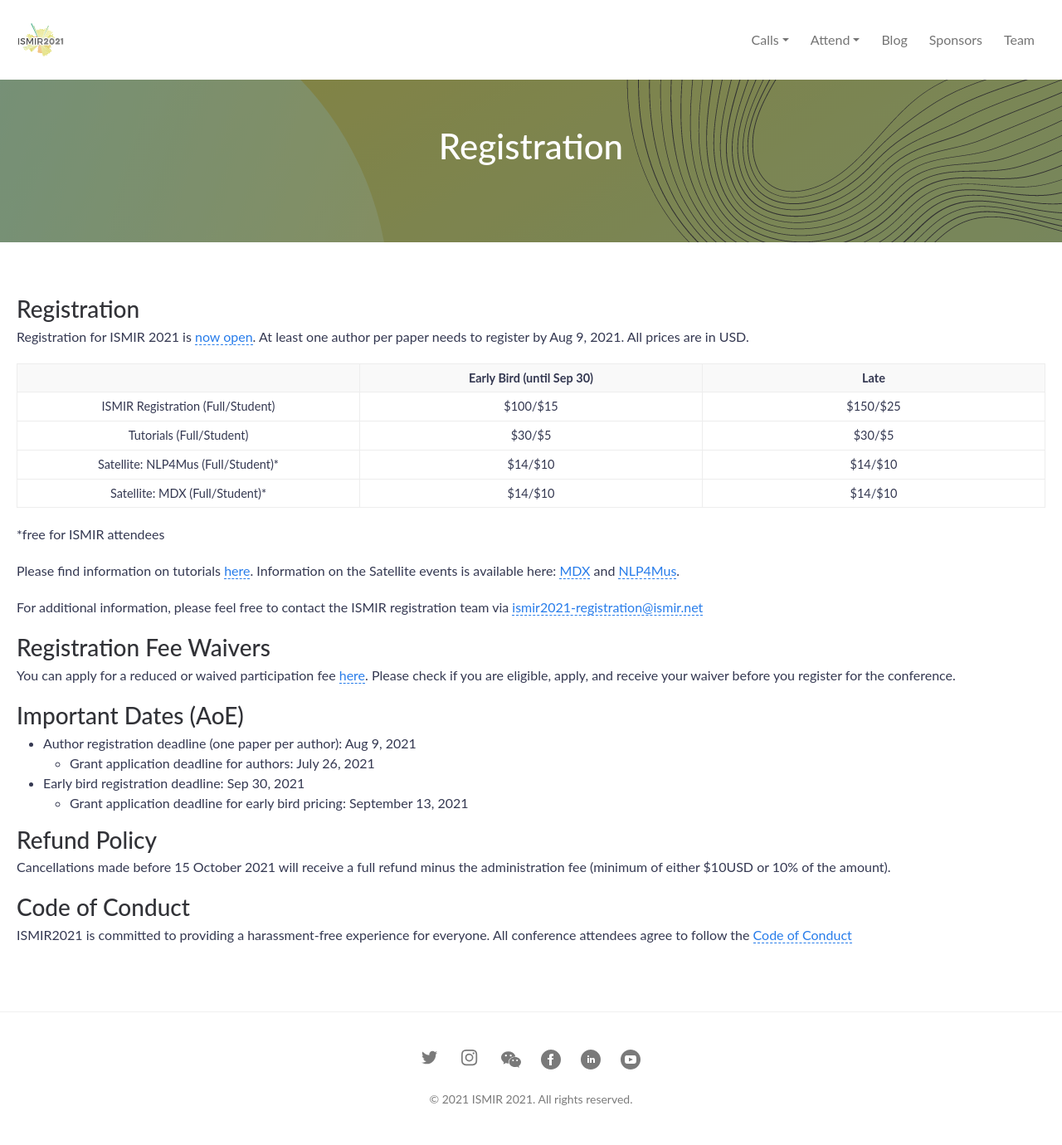
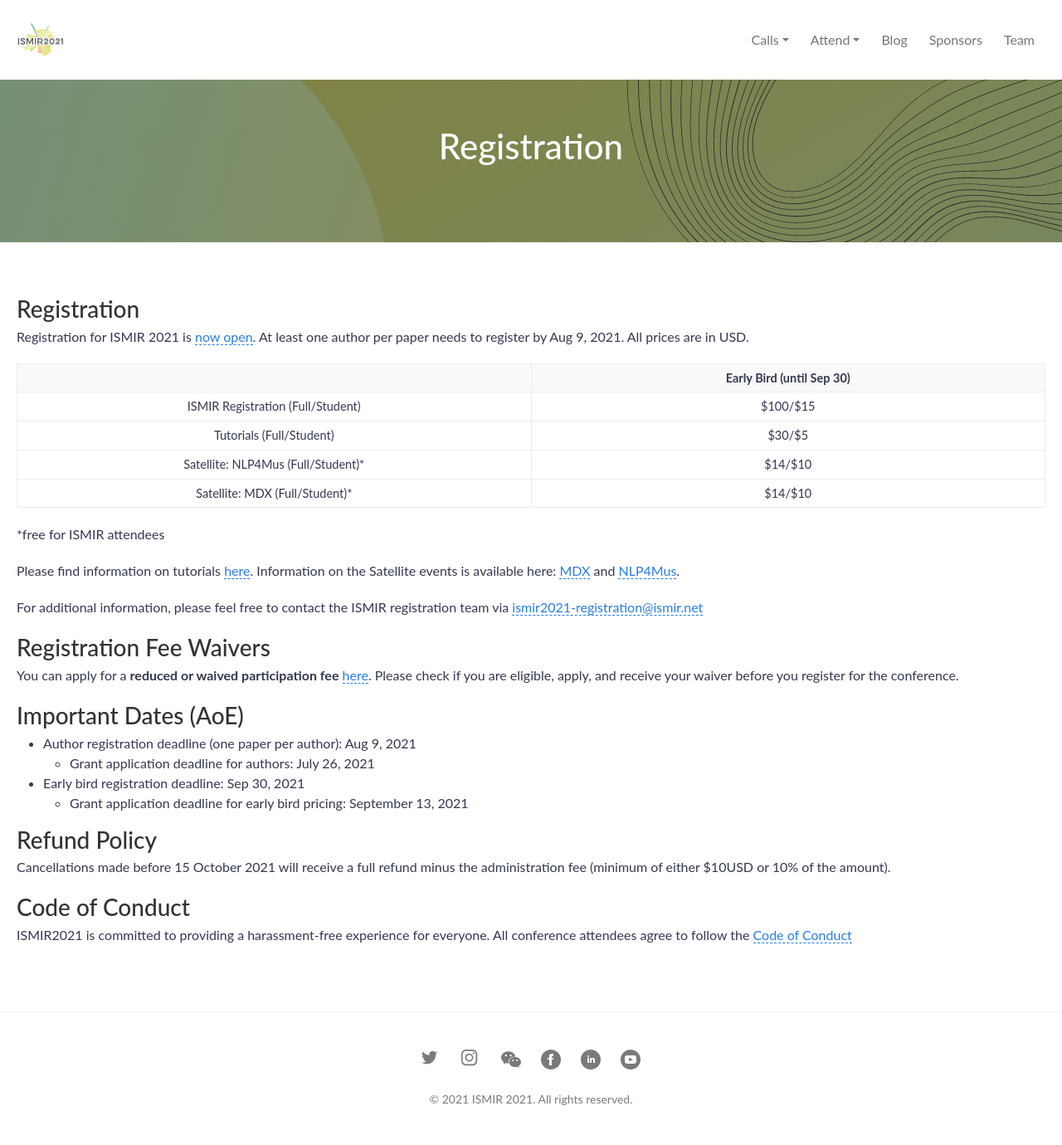
Before and after one commit to ismir2021/ismir2021.github.io, a Jekyll site: the page built from attend.md, in a window 1280 px wide. Shown: the whole page at 83% size. Built offline with Jekyll 4.4.1, drawn with Linux system fonts in a browser that asks for light colours; nearby versions of some CDN libraries.

Commit message:
updated pricing

```diff
--- a/attend.md
+++ b/attend.md
@@ -9,12 +9,12 @@ permalink: /registration/
 
 Registration for ISMIR 2021 is [now open](https://epay.gatech.edu/C20793_ustores/web/store_main.jsp?STOREID=503). At least one author per paper needs to register by Aug 9, 2021. All prices are in USD.
 
-|                               | Early Bird (until Sep 30)        |    Late      |
-|:-----------------------------:|:--------------------------------:|:-------------------:|
-| ISMIR Registration (Full/Student)     | $100/$15 | $150/$25|
-| Tutorials (Full/Student)              | $30/$5  | $30/$5|
-| Satellite: NLP4Mus (Full/Student)*    | $14/$10  | $14/$10|
-| Satellite: MDX (Full/Student)*        | $14/$10  | $14/$10|
+|                               | Early Bird (until Sep 30)        |
+|:-----------------------------:|:--------------------------------:|
+| ISMIR Registration (Full/Student)     | $100/$15 |
+| Tutorials (Full/Student)              | $30/$5  |
+| Satellite: NLP4Mus (Full/Student)*    | $14/$10  |
+| Satellite: MDX (Full/Student)*        | $14/$10  |
 
 *free for ISMIR attendees
 
@@ -23,7 +23,7 @@ Please find information on tutorials [here](/tutorials/). Information on the Sat
 For additional information, please feel free to contact the ISMIR registration team via [ismir2021-registration@ismir.net](mailto:ismir2021-registration@ismir.net)
 
 ### Registration Fee Waivers
-You can apply for a reduced or waived participation fee [here](https://docs.google.com/forms/d/e/1FAIpQLSewOxtkMKf5P4JdfJ-OQ3Oo81_g76-R2xWMwopc8ANNFE1mHQ/viewform).
+You can apply for a __reduced or waived participation fee__ [here](https://docs.google.com/forms/d/e/1FAIpQLSewOxtkMKf5P4JdfJ-OQ3Oo81_g76-R2xWMwopc8ANNFE1mHQ/viewform).
 Please check if you are eligible, apply, and receive your waiver before you register for the conference.
 
 ### Important Dates (AoE)
```
